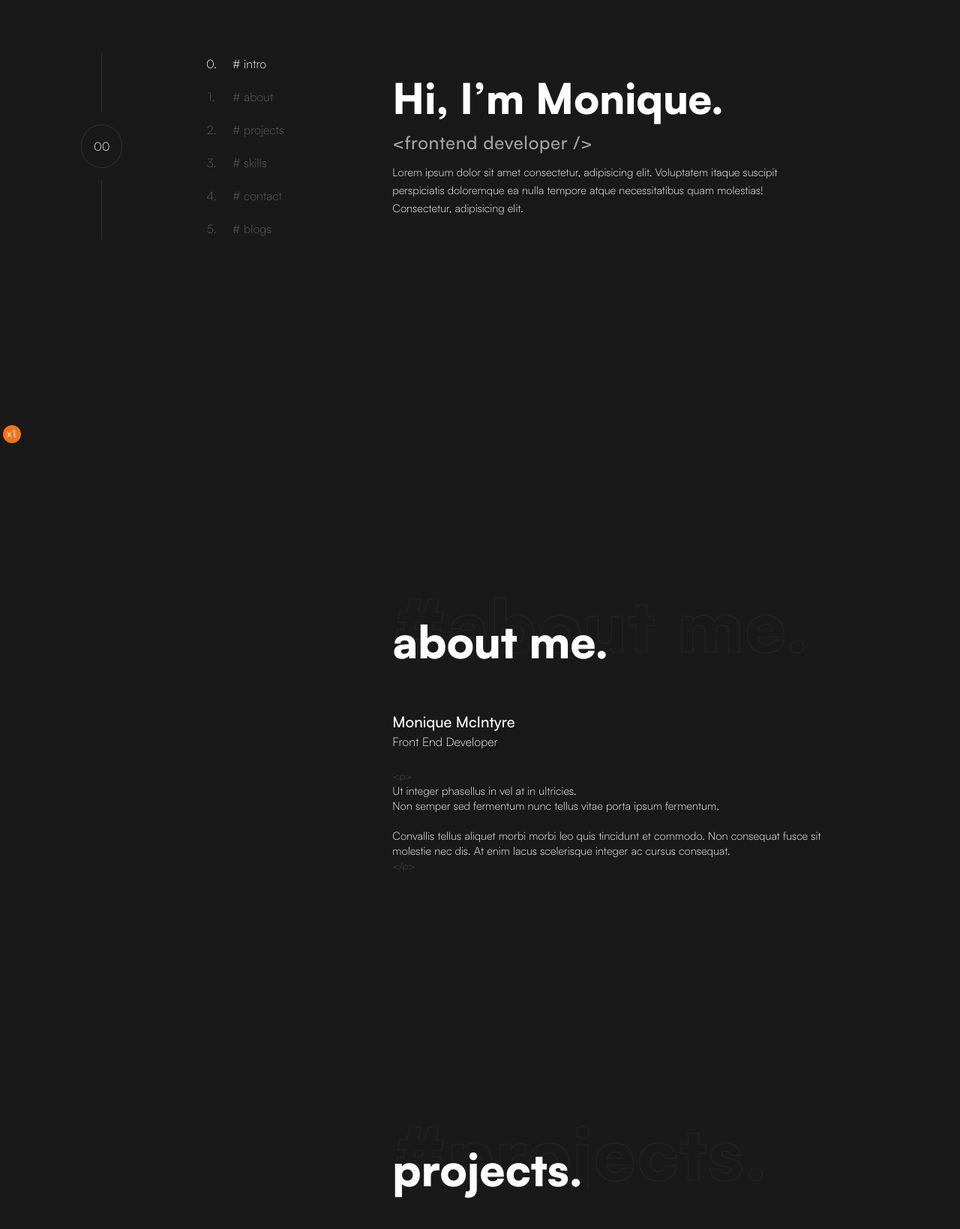
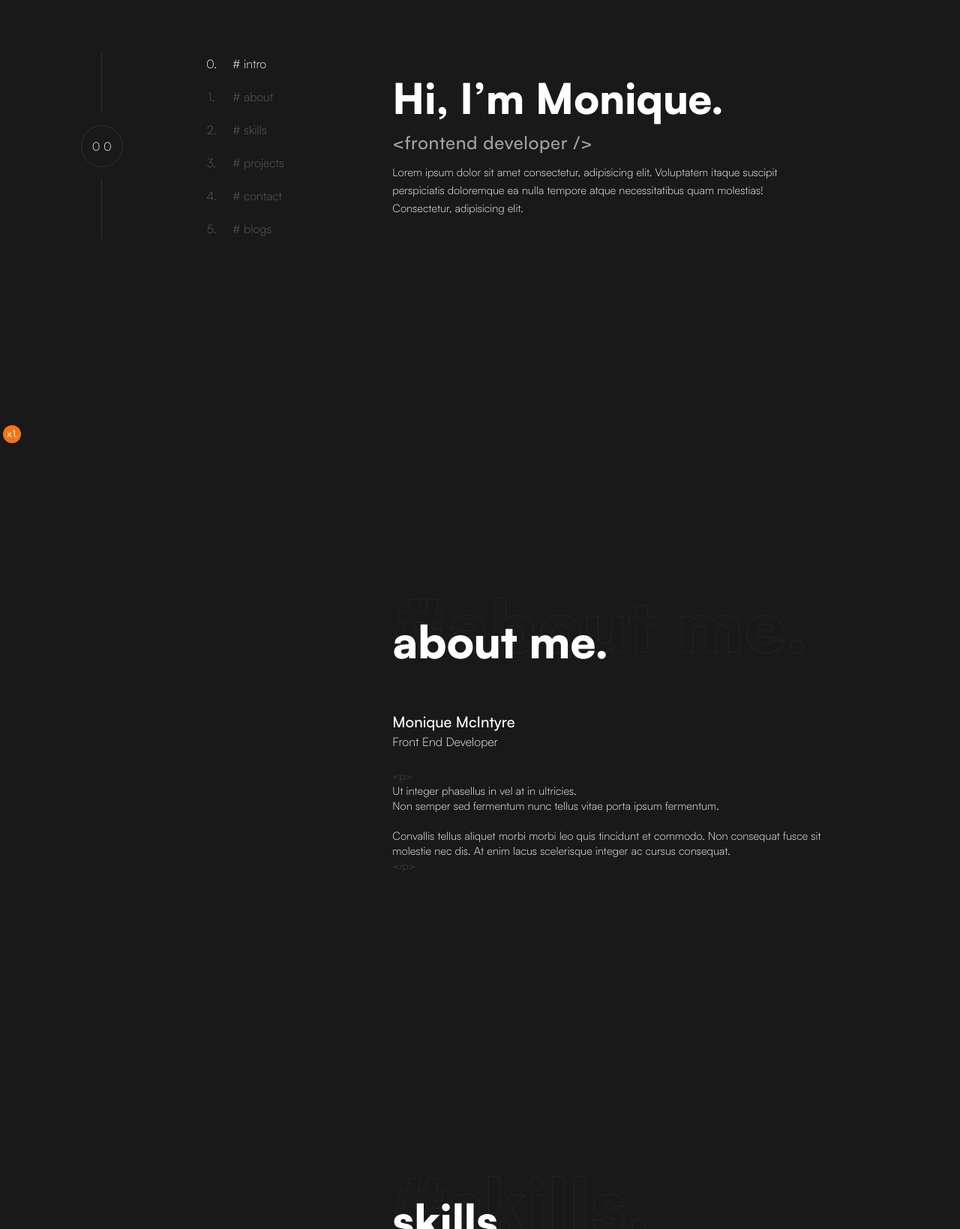
Before and after one commit to beautyscribbles/portfolio-v3, a Next.js app: page / in a window 1280 px wide. Shown: the part 205-1844 px from the top of the page at 75% size. Built offline with nearby package versions, Linux system fonts and the light colour scheme.

Commit message:
updated currentSection type and section number

```diff
--- a/src/components/Content.tsx
+++ b/src/components/Content.tsx
@@ -14,8 +14,8 @@ const Content = () => {
 
       <Overview />
       <About />
+      <Skills />
       <Projects />
-      <Skills />
     </Container>
   );
 };
--- a/src/components/Section.tsx
+++ b/src/components/Section.tsx
@@ -11,11 +11,9 @@ interface Props {
 const Section = (props: Props) => {
   const { children, sectionName, className } = props;
 
-  const { getSectionDetails, setCurrentSection, currentSection } =
-    useSectionContext();
+  const { getSectionDetails, setCurrentSection } = useSectionContext();
   const ref = useRef<HTMLElement>(null);
-
-  const sectionDetails = getSectionDetails(sectionName).link;
+  const sectionDetails = getSectionDetails(sectionName);
 
   useEffect(() => {
     const observer = new IntersectionObserver(
@@ -32,14 +30,10 @@ const Section = (props: Props) => {
     );
 
     const element = ref.current;
-    if (element) {
-      observer.observe(element);
-    }
+    if (element) observer.observe(element);
 
     return () => {
-      if (element) {
-        observer.unobserve(element);
-      }
+      if (element) observer.unobserve(element);
     };
   }, [sectionDetails, setCurrentSection]);
 
@@ -47,7 +41,7 @@ const Section = (props: Props) => {
     <section
       ref={ref}
       className={`${className} h-screen w-full flex items-center justify-start`}
-      id={`${sectionDetails}`}
+      id={`${sectionDetails.link}`}
     >
       {children}
     </section>
--- a/src/components/sidebar/PageNumber.tsx
+++ /dev/null
@@ -1,15 +0,0 @@
-const PageNumber = () => {
-  return (
-    <div className="flex flex-col justify-center items-center gap-4 ">
-      <div className="border-l-[1px] border-light h-20"></div>
-
-      <p className="border border-light p-4 rounded-full opacity-100 important">
-        <span className="text-primary">00</span>
-      </p>
-
-      <div className="border-l-[1px] border-light h-20"></div>
-    </div>
-  );
-};
-
-export default PageNumber;
--- /dev/null
+++ b/src/components/sidebar/SectionNumber.tsx
@@ -0,0 +1,23 @@
+import { useSectionContext } from "@/context/SectionContext";
+
+const SectionNumber = () => {
+  const { currentSection } = useSectionContext();
+
+  const id = String(currentSection.id).padStart(2, "0").split("").join(" ");
+
+  return (
+    <div className="flex flex-col justify-center items-center gap-4 ">
+      <div className="border-l-[1px] border-light h-20"></div>
+
+      <p className="border border-light grid place-items-center w-14 h-14 rounded-[100%] opacity-100 ">
+        <span className="text-primary transition-all ease-in-out duration-300">
+          {id}
+        </span>
+      </p>
+
+      <div className="border-l-[1px] border-light h-20"></div>
+    </div>
+  );
+};
+
+export default SectionNumber;
--- a/src/components/sidebar/Sidebar.tsx
+++ b/src/components/sidebar/Sidebar.tsx
@@ -1,7 +1,7 @@
 "use client";
 
 import Navbar from "@/components/Navbar";
-import PageNumber from "@/components/sidebar/PageNumber";
+import SectionNumber from "@/components/sidebar/SectionNumber";
 import Container from "@/components/ui/Container";
 import { useSectionContext } from "@/context/SectionContext";
 import Link from "next/link";
@@ -12,17 +12,23 @@ const Sidebar = () => {
 
   useEffect(() => {
     function updateHash() {
-      setCurrentSection(window.location.hash.slice(1));
+      const section = sections.find(
+        (section) => section.link === window.location.hash.slice(1)
+      );
+
+      if (!section) throw new Error("Section does not exist");
+
+      setCurrentSection(section);
     }
     window.addEventListener("hashchange", updateHash);
 
     return () => {
       window.removeEventListener("hashchange", updateHash);
     };
-  }, [setCurrentSection]);
+  }, [sections, setCurrentSection]);
 
   const list = sections.map((section) => {
-    const active = currentSection === section.link;
+    const active = currentSection.link === section.link;
 
     const activeLink = active
       ? `text-primary opacity-100`
@@ -31,7 +37,7 @@ const Sidebar = () => {
     return (
       <li
         key={section.id}
-        onClick={() => setCurrentSection(section.link)}
+        onClick={() => setCurrentSection(section)}
         className={`cursor-pointer ${activeLink} hover:text-primary hover:opacity-100 transition-all ease-in-out duration-300
         `}
       >
@@ -52,7 +58,7 @@ const Sidebar = () => {
         <Navbar />
 
         <div className="h-[80%] grid grid-cols-[20%,80%]">
-          <PageNumber />
+          <SectionNumber />
           <ul className="grid place-items-center  ">
             <div className="flex flex-col gap-5">{list}</div>
           </ul>
--- a/src/context/SectionContext.tsx
+++ b/src/context/SectionContext.tsx
@@ -15,8 +15,8 @@ type Props = {
 type Section = { id: number; name: string; link: string };
 
 type SectionContext = {
-  currentSection: string;
-  setCurrentSection: Dispatch<SetStateAction<string>>;
+  currentSection: Section;
+  setCurrentSection: Dispatch<SetStateAction<Section>>;
   sections: Section[];
   getSectionDetails(name: string): Section;
 };
@@ -26,15 +26,15 @@ export const SectionContext = createContext<SectionContext | null>(null);
 const sections: Section[] = [
   { id: 0, name: "intro", link: "intro" },
   { id: 1, name: "about", link: "about" },
-  { id: 2, name: "projects", link: "projects" },
-  { id: 3, name: "skills", link: "skills" },
+  { id: 2, name: "skills", link: "skills" },
+  { id: 3, name: "projects", link: "projects" },
   { id: 4, name: "contact", link: "contact" },
   { id: 5, name: "blogs", link: "blogs" },
 ];
 
 export default function SectionContextProvider(props: Props) {
   const { children } = props;
-  const [currentSection, setCurrentSection] = useState(sections[0].link);
+  const [currentSection, setCurrentSection] = useState(sections[0]);
   // console.log(currentSection);
 
   function getSectionDetails(name: string) {
```
